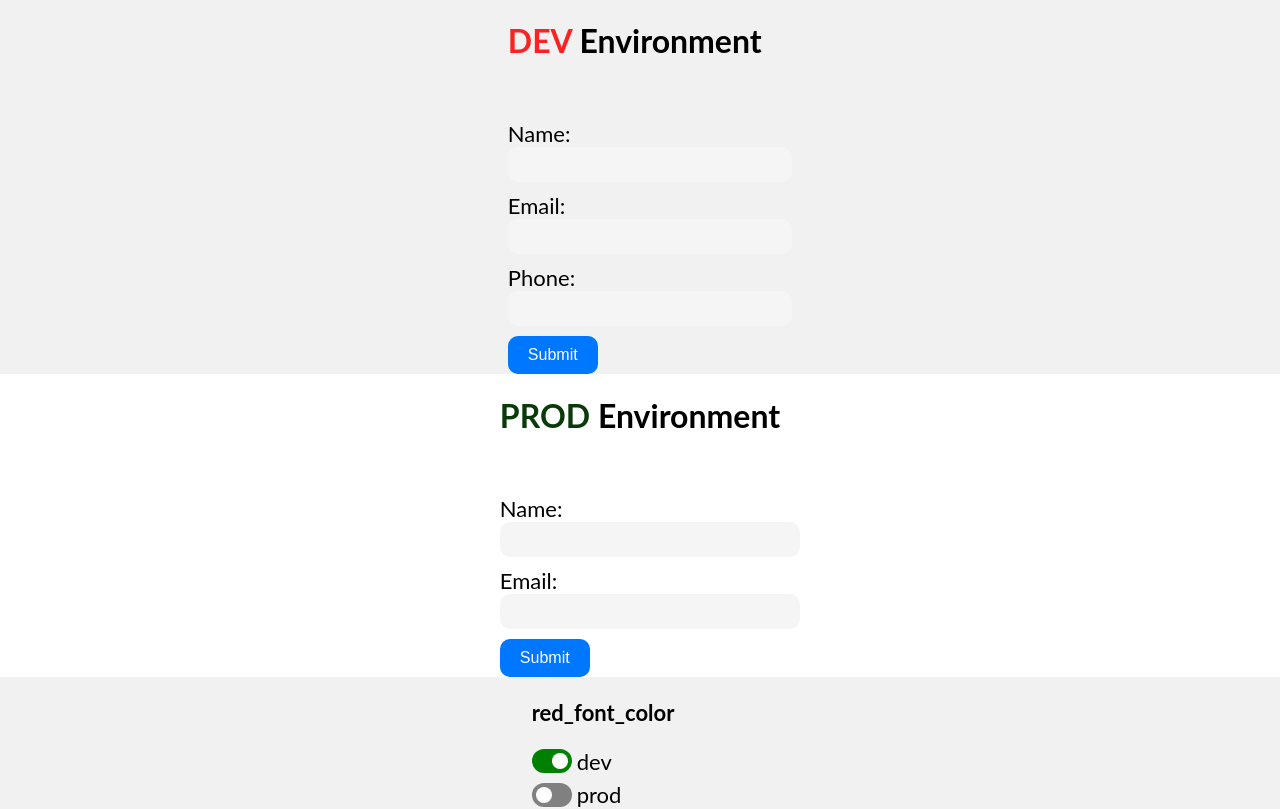
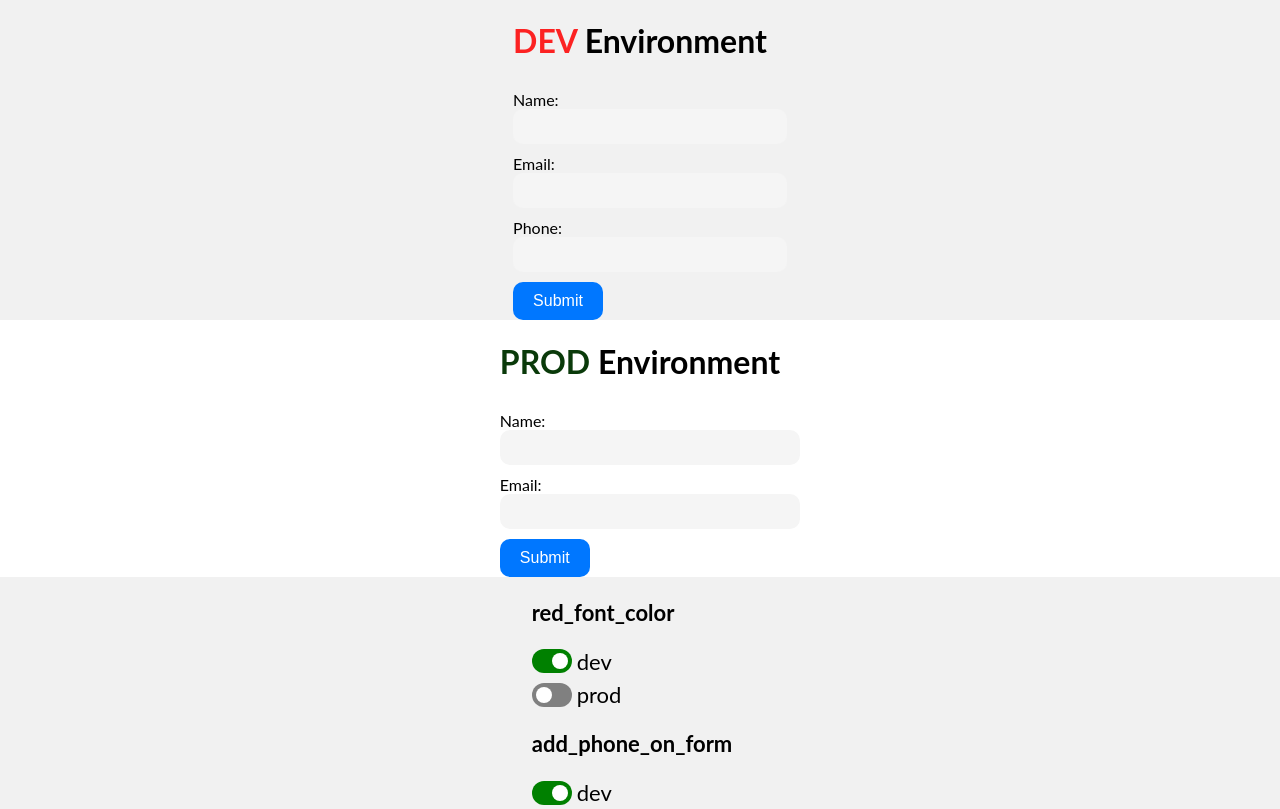
Before and after one commit to GabGuerra/feature-toggle-react-example, a React (Vite) app in the folder feature-toggle-example/: page / in a window 1280 px wide. Shown: the top 809 px of the page. Built offline with nearby package versions, Linux system fonts and the light colour scheme.

Commit message:
style: reduce font size

```diff
--- a/feature-toggle-example/src/components/my-good-form-component/my-good-form-component.module.scss
+++ b/feature-toggle-example/src/components/my-good-form-component/my-good-form-component.module.scss
@@ -6,11 +6,10 @@
     text-align: center;
   }
   .myForm {
-    margin-top: 60px;
-    font-size: 22px;
+    margin-top: 30px;
+    font-size: 16px;
     .formInput {
       padding: 20px;
-
       border-radius: 10px;
       padding: 10px;
       margin-bottom: 10px;
```
